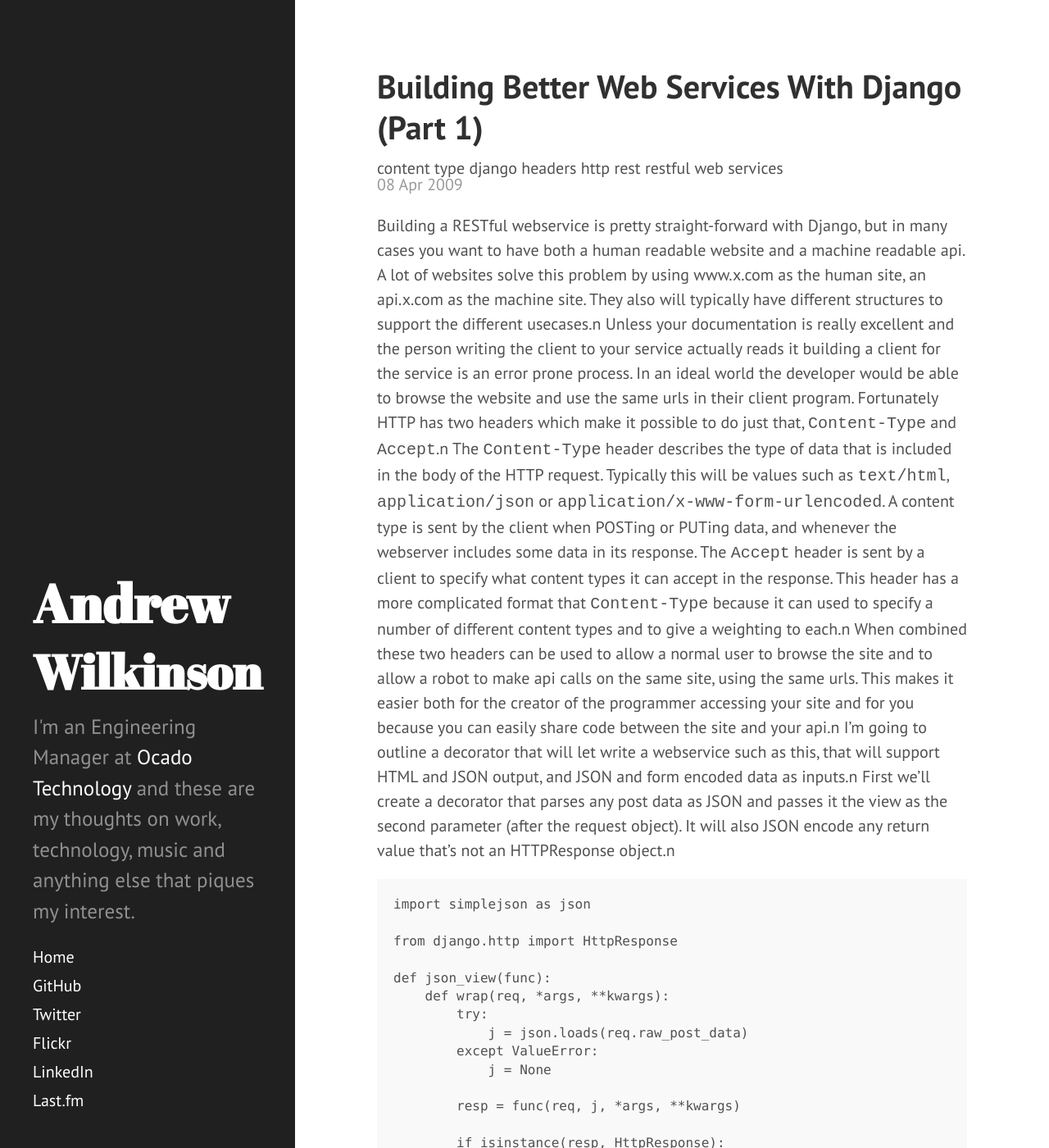
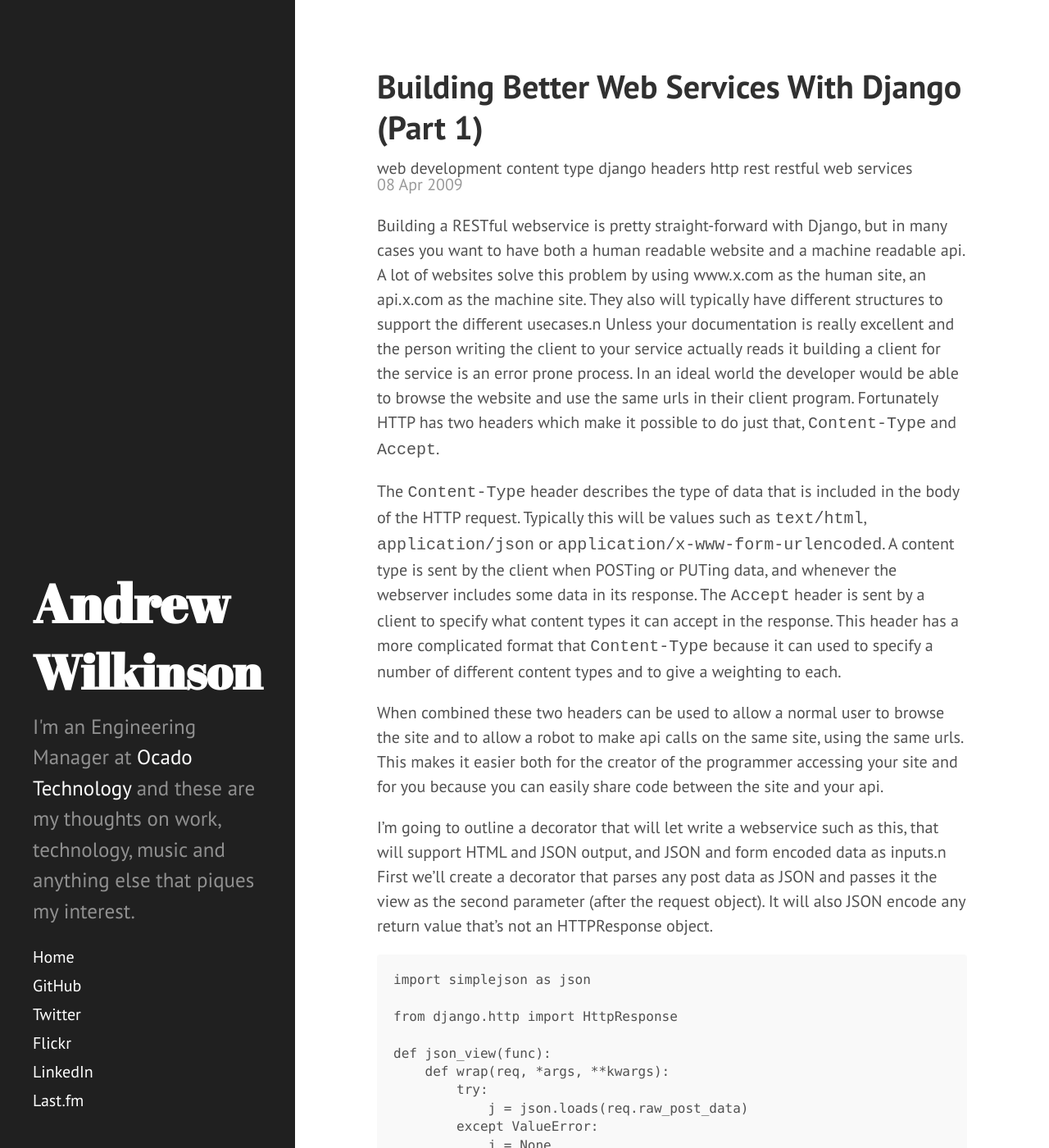
Before and after one commit to andrewjw/site, a Jekyll site: the page built from _posts/2009-04-08-building-better-web-services-with-django-part-1.md, in a window 1280 px wide and 1400 px high. Shown: the whole window at 82% size. Built offline with Jekyll 4.4.1, drawn with Linux system fonts in a browser that asks for light colours; some of the changed text lies outside the part shown.

Commit message:
Update 2009-04-08-building-better-web-services-with-django-part-1.md

```diff
--- a/_posts/2009-04-08-building-better-web-services-with-django-part-1.md
+++ b/_posts/2009-04-08-building-better-web-services-with-django-part-1.md
@@ -1,22 +1,22 @@
 ---
 layout: post
 title: Building Better Web Services With Django (Part 1)
-date: 2009-04-08 12:21:03.000000000 +01:00
+date: 2009-04-08T11:21:03.000Z
 type: post
 parent_id: '0'
 published: true
-password: ''
 status: publish
 categories:
-- web development
+  - web development
 tags:
-- content type
-- django
-- headers
-- http
-- rest
-- restful
-- web services
+  - web development
+  - content type
+  - django
+  - headers
+  - http
+  - rest
+  - restful
+  - web services
 meta:
   _edit_last: '364050'
 author:
@@ -25,45 +25,49 @@ author:
   display_name: Andrew Wilkinson
   first_name: Andrew
   last_name: Wilkinson
-permalink: "/2009/04/08/building-better-web-services-with-django-part-1/"
+permalink: /2009/04/08/building-better-web-services-with-django-part-1/
 ---
 Building a RESTful webservice is pretty straight-forward with Django, but in many cases you want to have both a human readable website and a machine readable api. A lot of websites solve this problem by using www.x.com as the human site, an api.x.com as the machine site. They also will typically have different structures to support the different usecases.n
-Unless your documentation is really excellent and the person writing the client to your service actually reads it building a client for the service is an error prone process. In an ideal world the developer would be able to browse the website and use the same urls in their client program. Fortunately HTTP has two headers which make it possible to do just that, <tt>Content-Type</tt> and <tt>Accept</tt>.n
-The <tt>Content-Type</tt> header describes the type of data that is included in the body of the HTTP request. Typically this will be values such as <tt>text/html</tt>, <tt>application/json</tt> or <tt>application/x-www-form-urlencoded</tt>. A content type is sent by the client when POSTing or PUTing data, and whenever the webserver includes some data in its response. The <tt>Accept</tt> header is sent by a client to specify what content types it can accept in the response. This header has a more complicated format that <tt>Content-Type</tt> because it can used to specify a number of different content types and to give a weighting to each.n
-When combined these two headers can be used to allow a normal user to browse the site and to allow a robot to make api calls on the same site, using the same urls. This makes it easier both for the creator of the programmer accessing your site and for you because you can easily share code between the site and your api.n
+Unless your documentation is really excellent and the person writing the client to your service actually reads it building a client for the service is an error prone process. In an ideal world the developer would be able to browse the website and use the same urls in their client program. Fortunately HTTP has two headers which make it possible to do just that, <tt>Content-Type</tt> and <tt>Accept</tt>.
+
+The <tt>Content-Type</tt> header describes the type of data that is included in the body of the HTTP request. Typically this will be values such as <tt>text/html</tt>, <tt>application/json</tt> or <tt>application/x-www-form-urlencoded</tt>. A content type is sent by the client when POSTing or PUTing data, and whenever the webserver includes some data in its response. The <tt>Accept</tt> header is sent by a client to specify what content types it can accept in the response. This header has a more complicated format that <tt>Content-Type</tt> because it can used to specify a number of different content types and to give a weighting to each.
+
+When combined these two headers can be used to allow a normal user to browse the site and to allow a robot to make api calls on the same site, using the same urls. This makes it easier both for the creator of the programmer accessing your site and for you because you can easily share code between the site and your api.
+
 I'm going to outline a decorator that will let write a webservice such as this, that will support HTML and JSON output, and JSON and form encoded data as inputs.n
-First we'll create a decorator that parses any post data as JSON and passes it the view as the second parameter (after the request object). It will also JSON encode any return value that's not an HTTPResponse object.n
-<pre>
-import simplejson as json
+First we'll create a decorator that parses any post data as JSON and passes it the view as the second parameter (after the request object). It will also JSON encode any return value that's not an HTTPResponse object.
 
-from django.http import HttpResponse
+    import simplejson as json
 
-def json_view(func):
-    def wrap(req, *args, **kwargs):
-        try:
-            j = json.loads(req.raw_post_data)
-        except ValueError:
-            j = None
+    from django.http import HttpResponse
 
-        resp = func(req, j, *args, **kwargs)
+    def json_view(func):
+        def wrap(req, *args, **kwargs):
+            try:
+                j = json.loads(req.raw_post_data)
+            except ValueError:
+                j = None
 
-        if isinstance(resp, HttpResponse):
-            return resp
+            resp = func(req, j, *args, **kwargs)
 
-        return HttpResponse(json.dumps(resp), mimetype="application/json")
+            if isinstance(resp, HttpResponse):
+                return resp
 
-    return wrap
-</pre>
+            return HttpResponse(json.dumps(resp), mimetype="application/json")
+
+        return wrap
+
 This decorator should be pretty easy follow, but here is an example to illustrate its use.n
-<pre>
-@json_view
-def view(req, json, arg1, arg2):
-    obj = get_obj(arg1, arg2)
-    if req.method == "POST" and json is not None:
-        # process json here
-        return {"status": "ok"}
-    else:
-        return {"status": "failed"}
-</pre>
-This really cuts down on the code you need to write, but this view only handles JSON as its input and output. Next we need to parse the <tt>Accept</tt> headers and return an ordered list of content types so we can choose the preferred option. No need to reinvent the wheel, so we just pull some code from <a href="http://www.djangosnippets.org/snippets/1042/">djangosnippets.org</a>.n
-All the parts are in place now, and in my next post we'll create a decorator which takes these parts ands puts them together.n
+
+    @json_view
+    def view(req, json, arg1, arg2):
+        obj = get_obj(arg1, arg2)
+        if req.method == "POST" and json is not None:
+            # process json here
+            return {"status": "ok"}
+        else:
+            return {"status": "failed"}
+
+This really cuts down on the code you need to write, but this view only handles JSON as its input and output. Next we need to parse the <tt>Accept</tt> headers and return an ordered list of content types so we can choose the preferred option. No need to reinvent the wheel, so we just pull some code from <a href="http://www.djangosnippets.org/snippets/1042/">djangosnippets.org</a>.
+
+All the parts are in place now, and in my next post we'll create a decorator which takes these parts ands puts them together.
```
